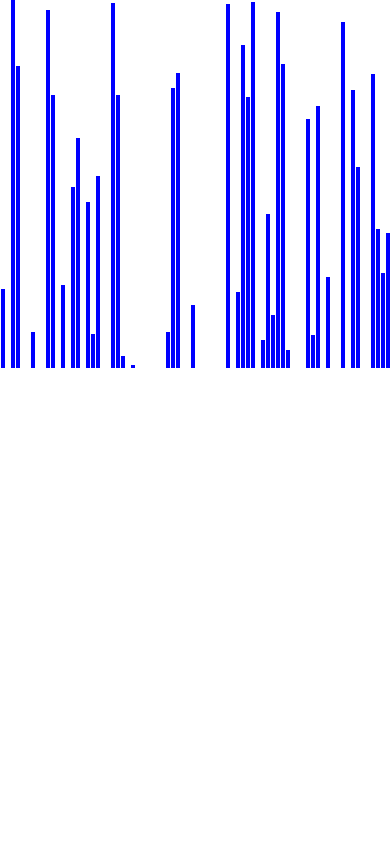
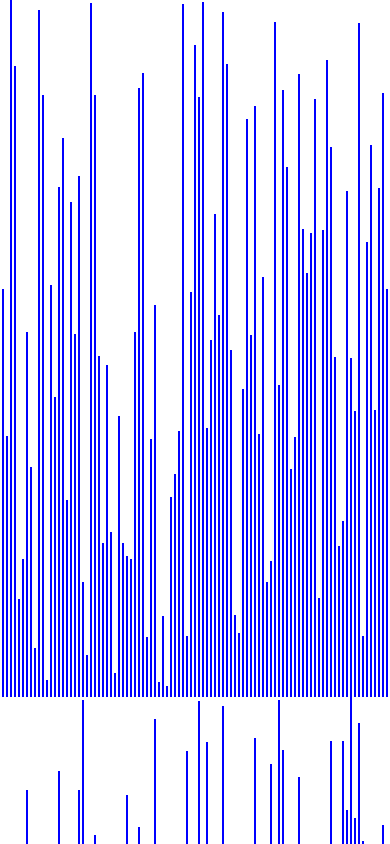
Before and after one commit to fawazm30/SortingVisualizer, a React (Create React App) app: page / in a window 390 px wide. Built offline with nearby package versions, Linux system fonts and the light colour scheme.

Commit message:
15th commit

```diff
--- a/src/SortingVisualizer/SortingVisualizer.css
+++ b/src/SortingVisualizer/SortingVisualizer.css
@@ -4,7 +4,7 @@
     align-items: flex-end;
     flex-wrap: wrap;
     height: 100vh;
-    overflow-x: auto;
+    overflow-x: auto; /* Horizontal scrolling enabled */
 }
 
 .button-bar {
@@ -19,28 +19,3 @@
     display: inline-block;
     margin: 0 1px;
 }
-/* For ipad/tablet screens */
-@media (max-width: 900px) {
-    .array-bar {
-        width: 3px;
-        margin: 0 1px;
-    }
-    .array-container {
-        height: 60vh;
-    }
-}
-/* For small screens */
-@media (max-width: 600px) {
-    .array-bar {
-        width: 4px;
-        margin: 0 0.5px;
-    }
-    .array-container {
-        height: 40vh;
-        padding-bottom: 30px;
-    }
-    .button-bar {
-        flex-direction: column;
-        gap: 6px;
-    }
-}
```
